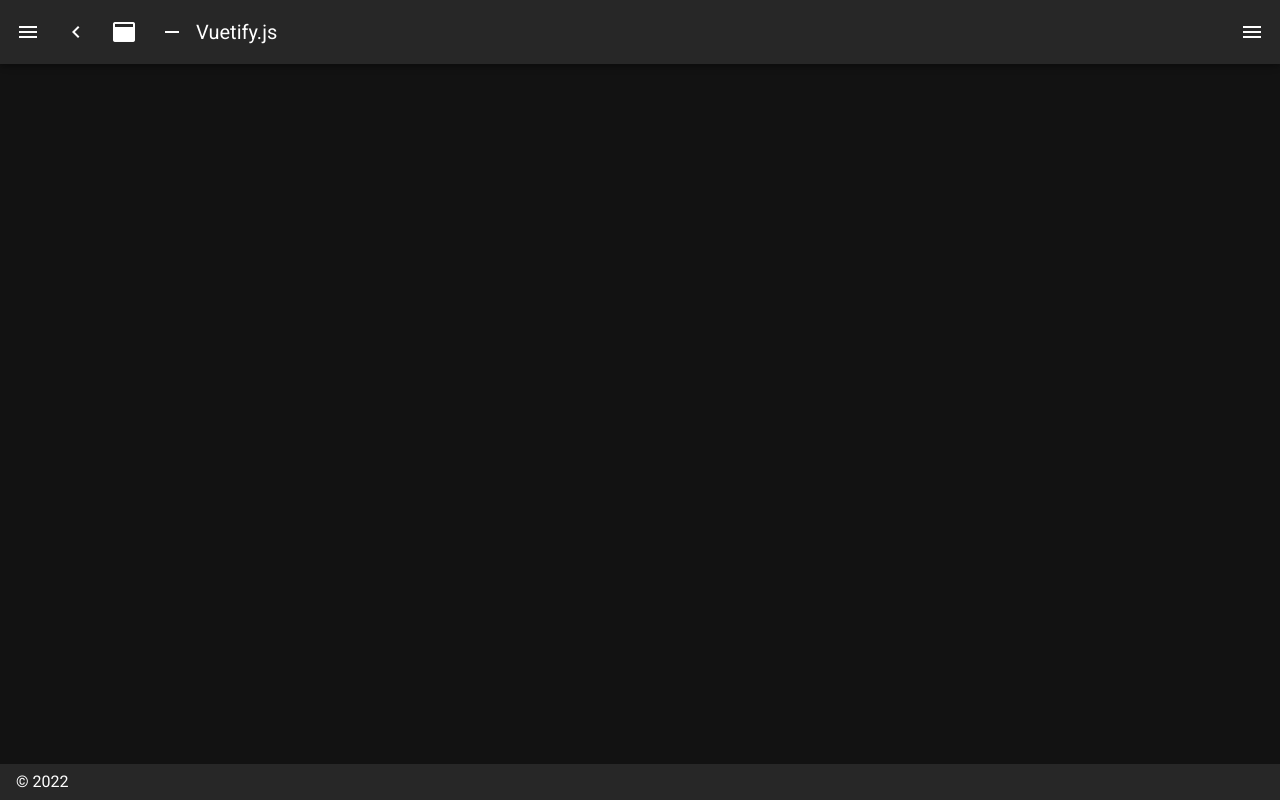
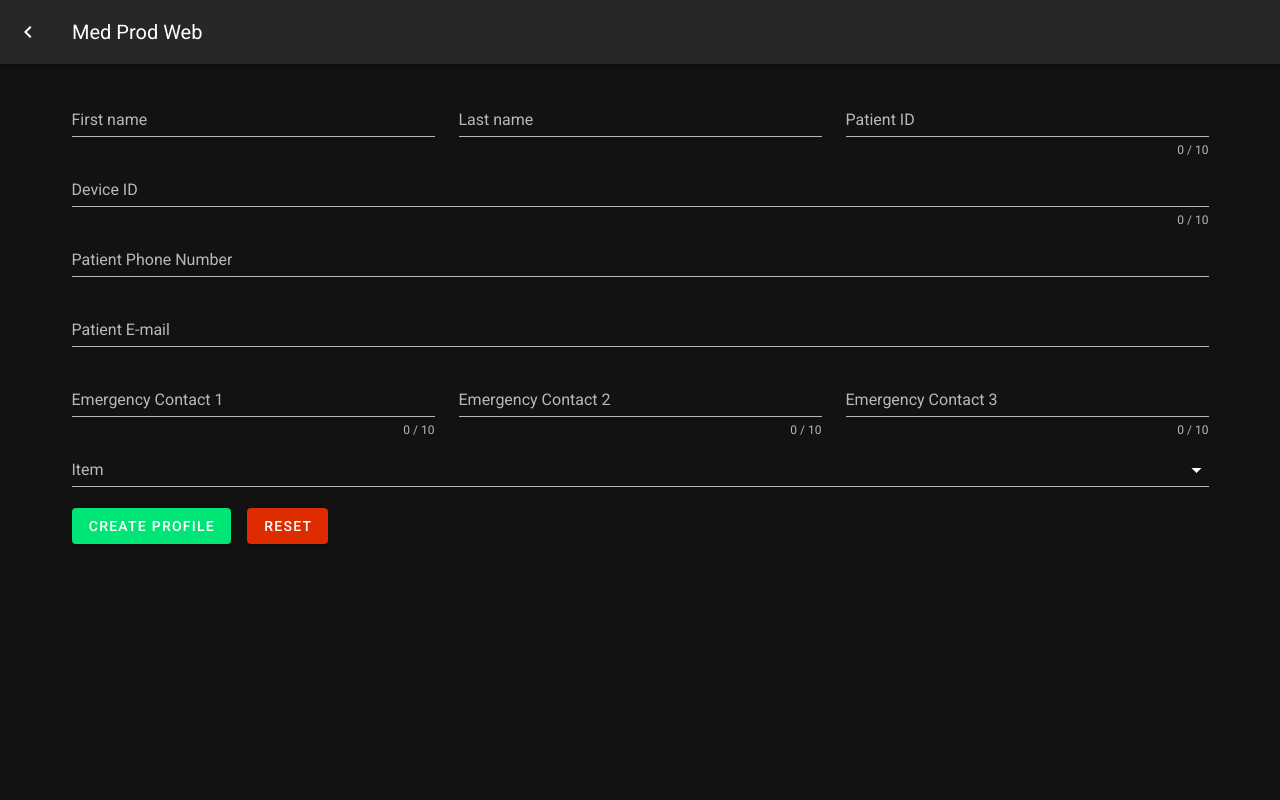
Before and after one commit to shell-raiser/Med-Prod-Web-UI, a Nuxt app: page /registerPatient in a window 1280 px wide. Before the commit this address had no page. Built offline with nearby package versions, Linux system fonts and the light colour scheme.

Commit message:
add basic form&rules for patient registration Create monitor page

```diff
--- a/layouts/default.vue
+++ b/layouts/default.vue
@@ -1,20 +1,8 @@
 <template>
-  <v-app dark>
-    <v-navigation-drawer
-      v-model="drawer"
-      :mini-variant="miniVariant"
-      :clipped="clipped"
-      fixed
-      app
-    >
+  <v-app>
+    <v-navigation-drawer v-model="drawer" :mini-variant="miniVariant" :clipped="clipped" fixed app>
       <v-list>
-        <v-list-item
-          v-for="(item, i) in items"
-          :key="i"
-          :to="item.to"
-          router
-          exact
-        >
+        <v-list-item v-for="(item, i) in items" :key="i" :to="item.to" router exact>
           <v-list-item-action>
             <v-icon>{{ item.icon }}</v-icon>
           </v-list-item-action>
@@ -24,41 +12,32 @@
         </v-list-item>
       </v-list>
     </v-navigation-drawer>
-    <v-app-bar :clipped-left="clipped" fixed app>
-      <v-app-bar-nav-icon @click.stop="drawer = !drawer" />
+    <v-app-bar :clipped-left="true" fixed app>
+      <!-- <v-app-bar-nav-icon @click.stop="drawer = !drawer" /> -->
       <v-btn icon @click.stop="miniVariant = !miniVariant">
         <v-icon>mdi-{{ `chevron-${miniVariant ? 'right' : 'left'}` }}</v-icon>
       </v-btn>
-      <v-btn icon @click.stop="clipped = !clipped">
+      <!-- <v-btn icon @click.stop="clipped = !clipped">
         <v-icon>mdi-application</v-icon>
-      </v-btn>
-      <v-btn icon @click.stop="fixed = !fixed">
+      </v-btn> -->
+      <!-- <v-btn icon @click.stop="fixed = !fixed">
         <v-icon>mdi-minus</v-icon>
-      </v-btn>
+      </v-btn> -->
       <v-toolbar-title v-text="title" />
       <v-spacer />
-      <v-btn icon @click.stop="rightDrawer = !rightDrawer">
+      <!-- <v-btn icon @click.stop="rightDrawer = !rightDrawer">
         <v-icon>mdi-menu</v-icon>
-      </v-btn>
+      </v-btn> -->
     </v-app-bar>
     <v-main>
       <v-container>
         <Nuxt />
       </v-container>
     </v-main>
-    <v-navigation-drawer v-model="rightDrawer" :right="right" temporary fixed>
-      <v-list>
-        <v-list-item @click.native="right = !right">
-          <v-list-item-action>
-            <v-icon light> mdi-repeat </v-icon>
-          </v-list-item-action>
-          <v-list-item-title>Switch drawer (click me)</v-list-item-title>
-        </v-list-item>
-      </v-list>
-    </v-navigation-drawer>
-    <v-footer :absolute="!fixed" app>
+
+    <!-- <v-footer :absolute="!fixed" app>
       <span>&copy; {{ new Date().getFullYear() }}</span>
-    </v-footer>
+    </v-footer> -->
   </v-app>
 </template>
 
@@ -67,7 +46,7 @@ export default {
   name: 'DefaultLayout',
   data() {
     return {
-      clipped: false,
+      clipped: true,
       drawer: false,
       fixed: false,
       items: [
@@ -80,12 +59,20 @@ export default {
           icon: 'mdi-chart-bubble',
           title: 'Inspire',
           to: '/inspire',
+        }, {
+          icon: 'mdi-account-plus',
+          title: 'Register Patient',
+          to: '/registerPatient',
+        }, {
+          icon: 'mdi-list-box',
+          title: 'Monitor Patients',
+          to: '/monitorPatients',
         },
       ],
       miniVariant: false,
       right: true,
       rightDrawer: false,
-      title: 'Vuetify.js',
+      title: 'Med Prod Web',
     }
   },
 }
--- /dev/null
+++ b/pages/monitorPatients.vue
@@ -0,0 +1,3 @@
+<template>
+    <h1>WIP</h1>
+</template>
--- /dev/null
+++ b/pages/registerPatient.vue
@@ -0,0 +1,109 @@
+<template>
+    <v-form ref="form" v-model="valid" lazy-validation>
+        <v-container>
+            <v-row>
+                <v-col cols="12" md="4">
+                    <v-text-field v-model="firstname" :rules="nameRules" label="First name" required>
+                    </v-text-field>
+                </v-col>
+
+                <v-col cols="12" md="4">
+                    <v-text-field v-model="lastname" :rules="nameRules" label="Last name" required>
+                    </v-text-field>
+                </v-col>
+
+                <v-col cols="12" md="4">
+                    <v-text-field :rules="patientRules" :counter="10" label="Patient ID" required></v-text-field>
+                </v-col>
+            </v-row>
+
+            <v-text-field :counter="10" :rules="deviceRules" label="Device ID" required></v-text-field>
+            <v-text-field v-model="email" :rules="phoneRules" label="Patient Phone Number" required></v-text-field>
+            <v-text-field v-model="email" :rules="emailRules" label="Patient E-mail" required></v-text-field>
+            <v-row>
+                <v-col cols="12" md="4">
+                    <v-text-field v-model="firstname" :rules="phoneRules" :counter="10" label="Emergency Contact 1"
+                        required>
+                    </v-text-field>
+                </v-col>
+
+                <v-col cols="12" md="4">
+                    <v-text-field v-model="lastname" :rules="phoneRules" :counter="10" label="Emergency Contact 2"
+                        required>
+                    </v-text-field>
+                </v-col>
+
+                <v-col cols="12" md="4">
+                    <v-text-field :rules="phoneRules" :counter="10" label="Emergency Contact 3" required>
+                    </v-text-field>
+                </v-col>
+            </v-row>
+            <!-- <v-textarea v-model="email" :rules="emailRules" label="Patient Address" required></v-textarea> -->
+            <v-select v-model="select" :items="items" :rules="[v => !!v || 'Item is required']" label="Item" required>
+            </v-select>
+
+            <!-- <v-checkbox v-model="checkbox" :rules="[v => !!v || 'You must agree to continue!']" label="Do you agree?"
+            required></v-checkbox> -->
+
+            <v-btn :disabled="!valid" color="success" class="mr-4" @click="validate">
+                Create Profile
+            </v-btn>
+
+            <v-btn color="error" class="mr-4" @click="reset">
+                Reset
+            </v-btn>
+        </v-container>
+    </v-form>
+</template>
+
+<script>
+export default {
+    data: () => ({
+        valid: true,
+        firstname: '',
+        lastname: '',
+        name: '',
+        nameRules: [
+            v => !!v || 'Name is required',
+            // v => (v && v.length <= 10) || 'Name must be less than 10 characters',
+        ],
+        email: '',
+        emailRules: [
+            v => !!v || 'E-mail is required',
+            v => /.+@.+\..+/.test(v) || 'E-mail must be valid',
+        ],
+        deviceRules: [
+            v => !!v || 'Device ID is required',
+            v => (v && v.length == 10) || 'Device ID must be equal to 10 characters',
+        ],
+        patientRules: [
+            v => !!v || 'Patient ID is required',
+            v => (v && v.length == 10) || 'Patient ID must be equal to 10 characters',
+        ],
+        phoneRules: [
+            v => !!v || 'Phone No. is required',
+            v => (v && v.length == 10) || 'Phone No. must be equal to 10 characters',
+        ],
+        select: null,
+        items: [
+            'Item 1',
+            'Item 2',
+            'Item 3',
+            'Item 4',
+        ],
+        checkbox: false,
+    }),
+
+    methods: {
+        validate() {
+            this.$refs.form.validate()
+        },
+        reset() {
+            this.$refs.form.reset()
+        },
+        resetValidation() {
+            this.$refs.form.resetValidation()
+        },
+    },
+}
+</script>
```
Also changed, not shown: pages/index.vue (+9 -33 lines).
